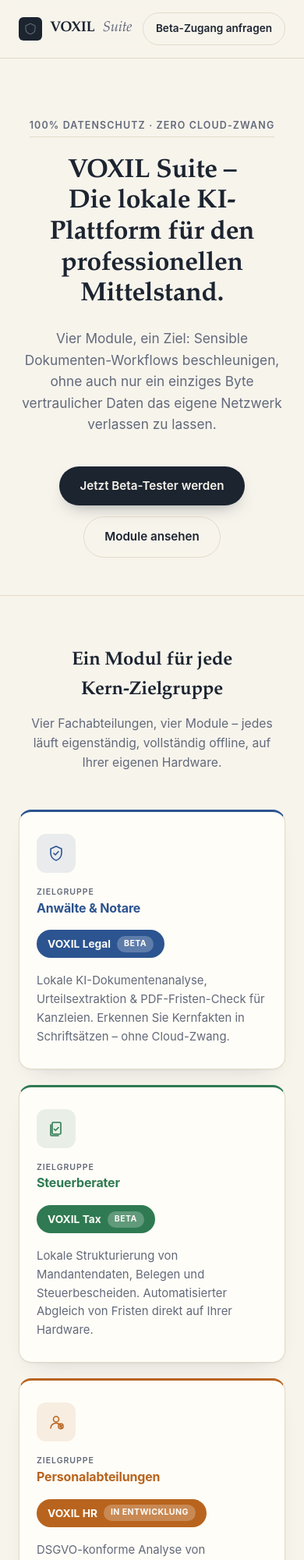
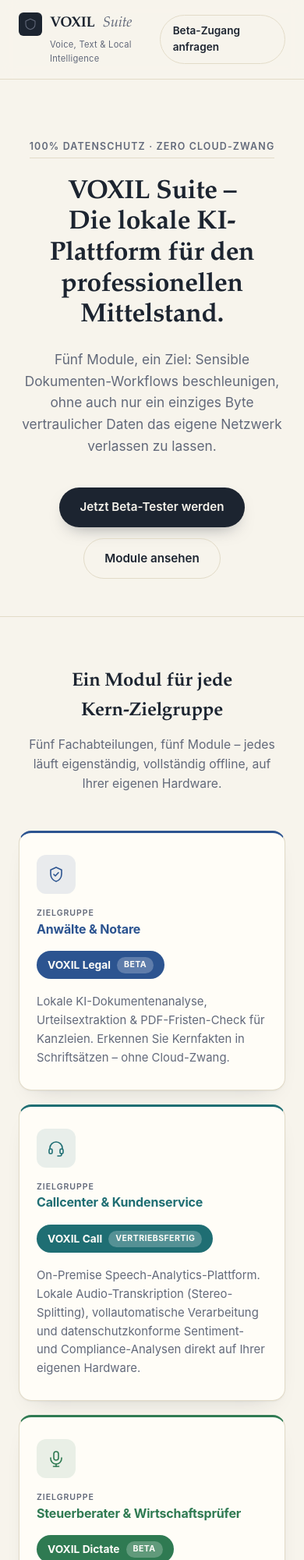
Before and after one commit to gcmanni2024-eng/voxil-landing, a plain HTML site: page index.html in a window 390 px wide. Shown: the top 2000 px of the page at 78% size. Drawn offline with Linux system fonts and the light colour scheme.

Commit message:
feat: update landing page to 5 modules with VOXIL Call

```diff
--- a/index.html
+++ b/index.html
@@ -4,13 +4,14 @@
   <meta charset="UTF-8" />
   <meta name="viewport" content="width=device-width, initial-scale=1.0" />
   <title>VOXIL Suite – Die lokale KI-Plattform für den professionellen Mittelstand</title>
-  <meta name="description" content="VOXIL Suite: 100% lokale KI-Werkzeuge für Anwälte, Steuerberater, Personalabteilungen sowie F&amp;E und Patentwesen. Kein Cloud-Zwang, volle Datenhoheit." />
+  <meta name="description" content="VOXIL Suite: 100% lokale KI-Werkzeuge für Anwälte, Callcenter, Steuerberater, Personalabteilungen sowie F&amp;E und Patentwesen. Kein Cloud-Zwang, volle Datenhoheit." />
   <link rel="stylesheet" href="styles.css" />
 </head>
 <body>
 
   <header class="site-header">
     <div class="container header-inner">
+      <div class="brand-block">
         <div class="brand">
           <span class="brand-mark" aria-hidden="true">
             <svg viewBox="0 0 24 24" fill="none" xmlns="http://www.w3.org/2000/svg">
@@ -18,6 +19,8 @@
             </svg>
           </span>
           VOXIL <span>Suite</span>
+        </div>
+        <p class="brand-tagline">Voice, Text &amp; Local Intelligence</p>
       </div>
       <a class="nav-cta" href="mailto:beta@voxil-suite.de?subject=VOXIL%20Suite%20-%20Beta-Zugang">Beta-Zugang anfragen</a>
     </div>
@@ -30,7 +33,7 @@
         <p class="hero-eyebrow">100% Datenschutz · Zero Cloud-Zwang</p>
         <h1>VOXIL Suite – Die lokale KI-Plattform für den professionellen Mittelstand.</h1>
         <p class="hero-sub">
-          Vier Module, ein Ziel: Sensible Dokumenten-Workflows beschleunigen, ohne auch nur ein
+          Fünf Module, ein Ziel: Sensible Dokumenten-Workflows beschleunigen, ohne auch nur ein
           einziges Byte vertraulicher Daten das eigene Netzwerk verlassen zu lassen.
         </p>
         <div class="hero-actions">
@@ -46,7 +49,7 @@
     <section id="module" class="modules">
       <div class="container">
         <h2 class="section-title">Ein Modul für jede Kern-Zielgruppe</h2>
-        <p class="section-sub">Vier Fachabteilungen, vier Module – jedes läuft eigenständig, vollständig offline, auf Ihrer eigenen Hardware.</p>
+        <p class="section-sub">Fünf Fachabteilungen, fünf Module – jedes läuft eigenständig, vollständig offline, auf Ihrer eigenen Hardware.</p>
 
         <div class="module-grid">
 
@@ -72,30 +75,56 @@
             </p>
           </article>
 
-          <!-- Steuerberater - Grün -->
-          <article class="module-card module-green">
+          <!-- Callcenter & Kundenservice - Petrol -->
+          <article class="module-card module-petrol">
             <div class="module-icon" aria-hidden="true">
               <svg viewBox="0 0 24 24" fill="none" xmlns="http://www.w3.org/2000/svg">
-                <path d="M8 4h9a1 1 0 011 1v13a1 1 0 01-1 1H8a1 1 0 01-1-1V5a1 1 0 011-1z" stroke="currentColor" stroke-width="1.6" stroke-linejoin="round"/>
-                <path d="M5 7v13a1 1 0 001 1h9" stroke="currentColor" stroke-width="1.6" stroke-linecap="round"/>
-                <path d="M9.5 12.5l1.8 1.8L15 10.5" stroke="currentColor" stroke-width="1.6" stroke-linecap="round" stroke-linejoin="round"/>
+                <path d="M4 13v-1a8 8 0 0116 0v1" stroke="currentColor" stroke-width="1.6" stroke-linecap="round"/>
+                <rect x="3" y="13" width="4" height="6" rx="1.5" stroke="currentColor" stroke-width="1.6"/>
+                <rect x="17" y="13" width="4" height="6" rx="1.5" stroke="currentColor" stroke-width="1.6"/>
+                <path d="M19 19v1a2 2 0 01-2 2h-3" stroke="currentColor" stroke-width="1.6" stroke-linecap="round"/>
               </svg>
             </div>
             <p class="module-audience">
               <span class="audience-label">Zielgruppe</span>
-              Steuerberater
+              Callcenter &amp; Kundenservice
             </p>
             <span class="module-badge">
-              VOXIL Tax
+              VOXIL Call
+              <span class="status-pill status-ready">Vertriebsfertig</span>
+            </span>
+            <p class="module-desc">
+              On-Premise Speech-Analytics-Plattform. Lokale Audio-Transkription
+              (Stereo-Splitting), vollautomatische Verarbeitung und datenschutzkonforme
+              Sentiment- und Compliance-Analysen direkt auf Ihrer eigenen Hardware.
+            </p>
+          </article>
+
+          <!-- Steuerberater & Wirtschaftsprüfer - Grün -->
+          <article class="module-card module-green">
+            <div class="module-icon" aria-hidden="true">
+              <svg viewBox="0 0 24 24" fill="none" xmlns="http://www.w3.org/2000/svg">
+                <rect x="9" y="3" width="6" height="11" rx="3" stroke="currentColor" stroke-width="1.6"/>
+                <path d="M5 11v1a7 7 0 0014 0v-1" stroke="currentColor" stroke-width="1.6" stroke-linecap="round"/>
+                <path d="M12 19v3" stroke="currentColor" stroke-width="1.6" stroke-linecap="round"/>
+                <path d="M8.5 22h7" stroke="currentColor" stroke-width="1.6" stroke-linecap="round"/>
+              </svg>
+            </div>
+            <p class="module-audience">
+              <span class="audience-label">Zielgruppe</span>
+              Steuerberater &amp; Wirtschaftsprüfer
+            </p>
+            <span class="module-badge">
+              VOXIL Dictate
               <span class="status-pill status-beta">Beta</span>
             </span>
             <p class="module-desc">
-              Lokale Strukturierung von Mandantendaten, Belegen und Steuerbescheiden.
-              Automatisierter Abgleich von Fristen direkt auf Ihrer Hardware.
+              Lokale, zeitstempelgenaue Audio-Transkription direkt innerhalb der digitalen
+              Akte. Maximale Effizienz beim Diktieren ohne Datenabfluss.
             </p>
           </article>
 
-          <!-- Personalabteilungen - Orange -->
+          <!-- Personalabteilungen & HR - Orange -->
           <article class="module-card module-orange">
             <div class="module-icon" aria-hidden="true">
               <svg viewBox="0 0 24 24" fill="none" xmlns="http://www.w3.org/2000/svg">
@@ -107,15 +136,15 @@
             </div>
             <p class="module-audience">
               <span class="audience-label">Zielgruppe</span>
-              Personalabteilungen
+              Personalabteilungen &amp; HR
             </p>
             <span class="module-badge">
-              VOXIL HR
+              VOXIL Plumbing
               <span class="status-pill status-dev">In Entwicklung</span>
             </span>
             <p class="module-desc">
-              DSGVO-konforme Analyse von Personalakten und Bewerberdokumenten. Lokale,
-              zeitstempelgenaue Transkription von sensiblen Personalgesprächen.
+              Automatisierte Ordnerüberwachung und intelligente Posteingangs-Verarbeitung
+              (z.&nbsp;B. für RA-Micro oder HR-Systeme).
             </p>
           </article>
 
@@ -133,12 +162,12 @@
               F&amp;E &amp; Patente
             </p>
             <span class="module-badge">
-              VOXIL Patent
+              VOXIL Vault
               <span class="status-pill status-planned">Geplant</span>
             </span>
             <p class="module-desc">
-              Hochverschlüsselte Analyse von Patentschriften, Forschungsdaten und
-              IP-Dokumenten. Maximaler Schutz Ihrer Innovationen im lokalen Netzwerk.
+              Hochverschlüsselte, DSGVO-konforme Offline-Backup-Sicherung Ihrer lokalen
+              Kanzlei- oder Unternehmens-Datenbanken.
             </p>
           </article>
 
@@ -152,8 +181,9 @@
         <h2>Werden Sie Beta-Tester</h2>
         <ul class="audience-row">
           <li class="audience-chip audience-blue">Anwälte &amp; Notare</li>
-          <li class="audience-chip audience-green">Steuerberater</li>
-          <li class="audience-chip audience-orange">Personalabteilungen</li>
+          <li class="audience-chip audience-petrol">Callcenter &amp; Kundenservice</li>
+          <li class="audience-chip audience-green">Steuerberater &amp; Wirtschaftsprüfer</li>
+          <li class="audience-chip audience-orange">Personalabteilungen &amp; HR</li>
           <li class="audience-chip audience-purple">F&amp;E &amp; Patente</li>
         </ul>
         <p>
@@ -173,7 +203,10 @@
 
   <footer class="site-footer">
     <div class="container footer-inner">
+      <div class="footer-brand-block">
         <div class="footer-brand">VOXIL <span>Suite</span></div>
+        <p class="footer-tagline">Voice, Text &amp; Local Intelligence</p>
+      </div>
       <nav class="footer-links" aria-label="Rechtliches">
         <a href="#impressum">Impressum</a>
         <a href="#datenschutz">Datenschutz</a>
--- a/styles.css
+++ b/styles.css
@@ -15,6 +15,8 @@
   /* Modul-Akzente — gedeckt, "Kanzlei-Broschüre" statt Tailwind-Standard */
   --blue: #2c5490;
   --blue-soft: rgba(44, 84, 144, 0.1);
+  --petrol: #1f6e73;
+  --petrol-soft: rgba(31, 110, 115, 0.1);
   --green: #2f7a52;
   --green-soft: rgba(47, 122, 82, 0.1);
   --orange: #b8641e;
@@ -43,10 +45,12 @@
     --shadow-card: 0 1px 2px rgba(0, 0, 0, 0.5), 0 14px 30px -20px rgba(0, 0, 0, 0.7);
 
     --blue-soft: rgba(94, 146, 214, 0.16);
+    --petrol-soft: rgba(80, 184, 189, 0.16);
     --green-soft: rgba(90, 189, 138, 0.16);
     --orange-soft: rgba(224, 152, 88, 0.16);
     --purple-soft: rgba(163, 133, 209, 0.16);
     --blue: #6fa1de;
+    --petrol: #50b8bd;
     --green: #5abd8a;
     --orange: #e09858;
     --purple: #a385d1;
@@ -62,10 +66,12 @@
   --shadow-card: 0 1px 2px rgba(0, 0, 0, 0.5), 0 14px 30px -20px rgba(0, 0, 0, 0.7);
 
   --blue-soft: rgba(94, 146, 214, 0.16);
+  --petrol-soft: rgba(80, 184, 189, 0.16);
   --green-soft: rgba(90, 189, 138, 0.16);
   --orange-soft: rgba(224, 152, 88, 0.16);
   --purple-soft: rgba(163, 133, 209, 0.16);
   --blue: #6fa1de;
+  --petrol: #50b8bd;
   --green: #5abd8a;
   --orange: #e09858;
   --purple: #a385d1;
@@ -81,6 +87,8 @@
 
   --blue: #2c5490;
   --blue-soft: rgba(44, 84, 144, 0.1);
+  --petrol: #1f6e73;
+  --petrol-soft: rgba(31, 110, 115, 0.1);
   --green: #2f7a52;
   --green-soft: rgba(47, 122, 82, 0.1);
   --orange: #b8641e;
@@ -164,6 +172,12 @@
   padding-bottom: 16px;
 }
 
+.brand-block {
+  display: flex;
+  flex-direction: column;
+  gap: 3px;
+}
+
 .brand {
   display: flex;
   align-items: center;
@@ -178,6 +192,15 @@
   color: var(--ink-muted);
   font-weight: 400;
   font-style: italic;
+}
+
+.brand-tagline {
+  margin: 0;
+  padding-left: 40px;
+  font-size: 0.7rem;
+  font-weight: 400;
+  letter-spacing: 0.02em;
+  color: var(--ink-muted);
 }
 
 .brand-mark {
@@ -325,8 +348,8 @@
 
 .module-grid {
   display: grid;
-  grid-template-columns: repeat(4, 1fr);
-  gap: 20px;
+  grid-template-columns: repeat(5, 1fr);
+  gap: 18px;
 }
 
 .module-card {
@@ -414,6 +437,11 @@
 .module-blue .module-audience { color: var(--blue); }
 .module-blue .module-badge { background: var(--blue); }
 
+.module-petrol { border-top-color: var(--petrol); }
+.module-petrol .module-icon { background: var(--petrol-soft); color: var(--petrol); }
+.module-petrol .module-audience { color: var(--petrol); }
+.module-petrol .module-badge { background: var(--petrol); }
+
 .module-green { border-top-color: var(--green); }
 .module-green .module-icon { background: var(--green-soft); color: var(--green); }
 .module-green .module-audience { color: var(--green); }
@@ -474,6 +502,7 @@
 }
 
 .audience-blue { color: var(--blue); background: var(--blue-soft); border-color: var(--blue); }
+.audience-petrol { color: var(--petrol); background: var(--petrol-soft); border-color: var(--petrol); }
 .audience-green { color: var(--green); background: var(--green-soft); border-color: var(--green); }
 .audience-orange { color: var(--orange); background: var(--orange-soft); border-color: var(--orange); }
 .audience-purple { color: var(--purple); background: var(--purple-soft); border-color: var(--purple); }
@@ -493,6 +522,12 @@
   gap: 14px;
 }
 
+.footer-brand-block {
+  display: flex;
+  flex-direction: column;
+  gap: 3px;
+}
+
 .footer-brand {
   font-family: var(--font-display);
   font-weight: 600;
@@ -502,6 +537,14 @@
   color: var(--ink-muted);
   font-weight: 400;
   font-style: italic;
+}
+
+.footer-tagline {
+  margin: 0;
+  font-size: 0.72rem;
+  font-weight: 400;
+  letter-spacing: 0.02em;
+  color: var(--ink-muted);
 }
 
 .footer-links {
@@ -653,7 +696,13 @@
 
 /* ---------- Responsive ---------- */
 
-@media (max-width: 980px) {
+@media (max-width: 1180px) {
+  .module-grid {
+    grid-template-columns: repeat(3, 1fr);
+  }
+}
+
+@media (max-width: 760px) {
   .module-grid {
     grid-template-columns: repeat(2, 1fr);
   }
```
Also changed, not shown: 1 other file. Lines whose indentation alone changed are shown as unchanged.
